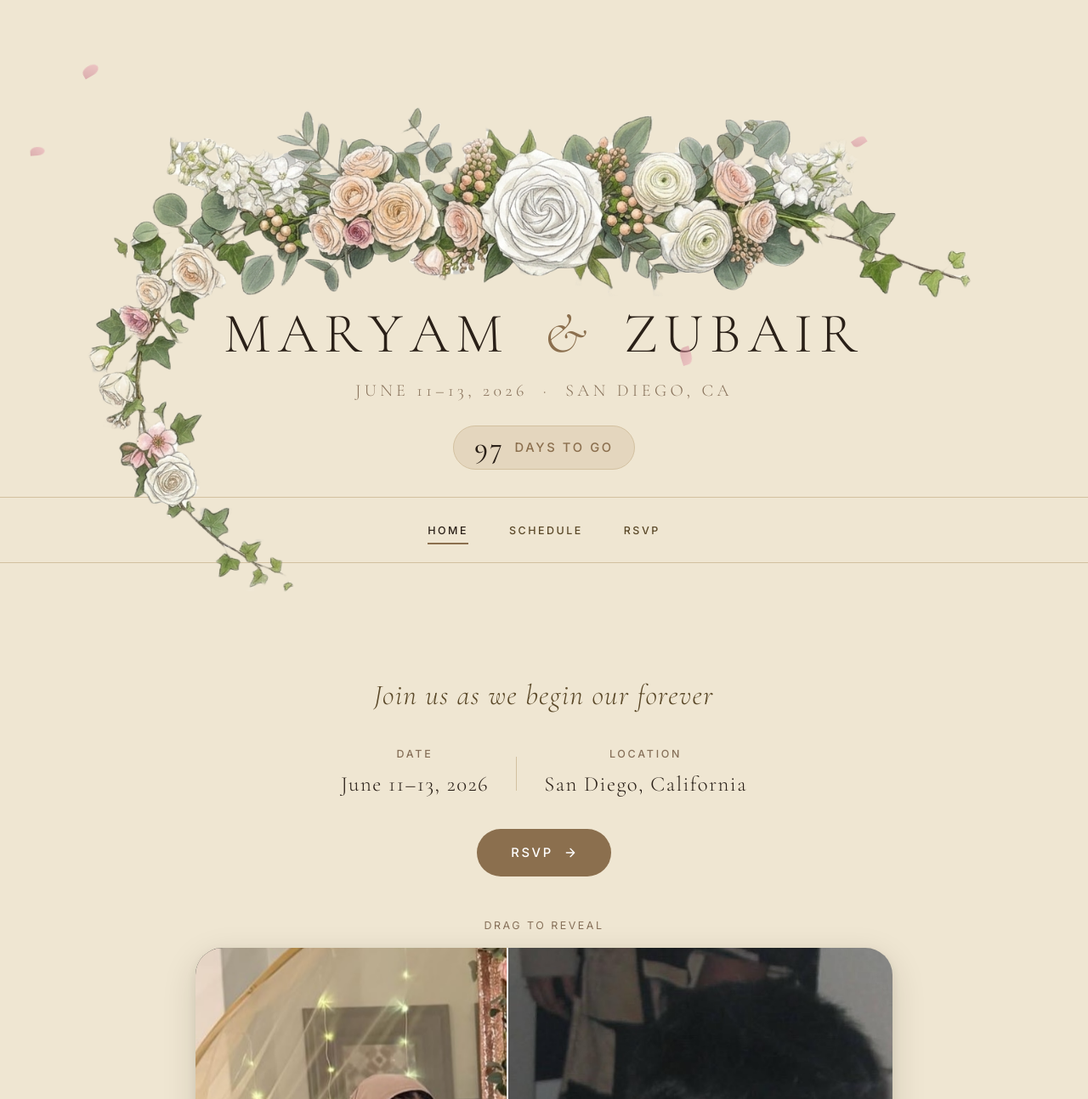
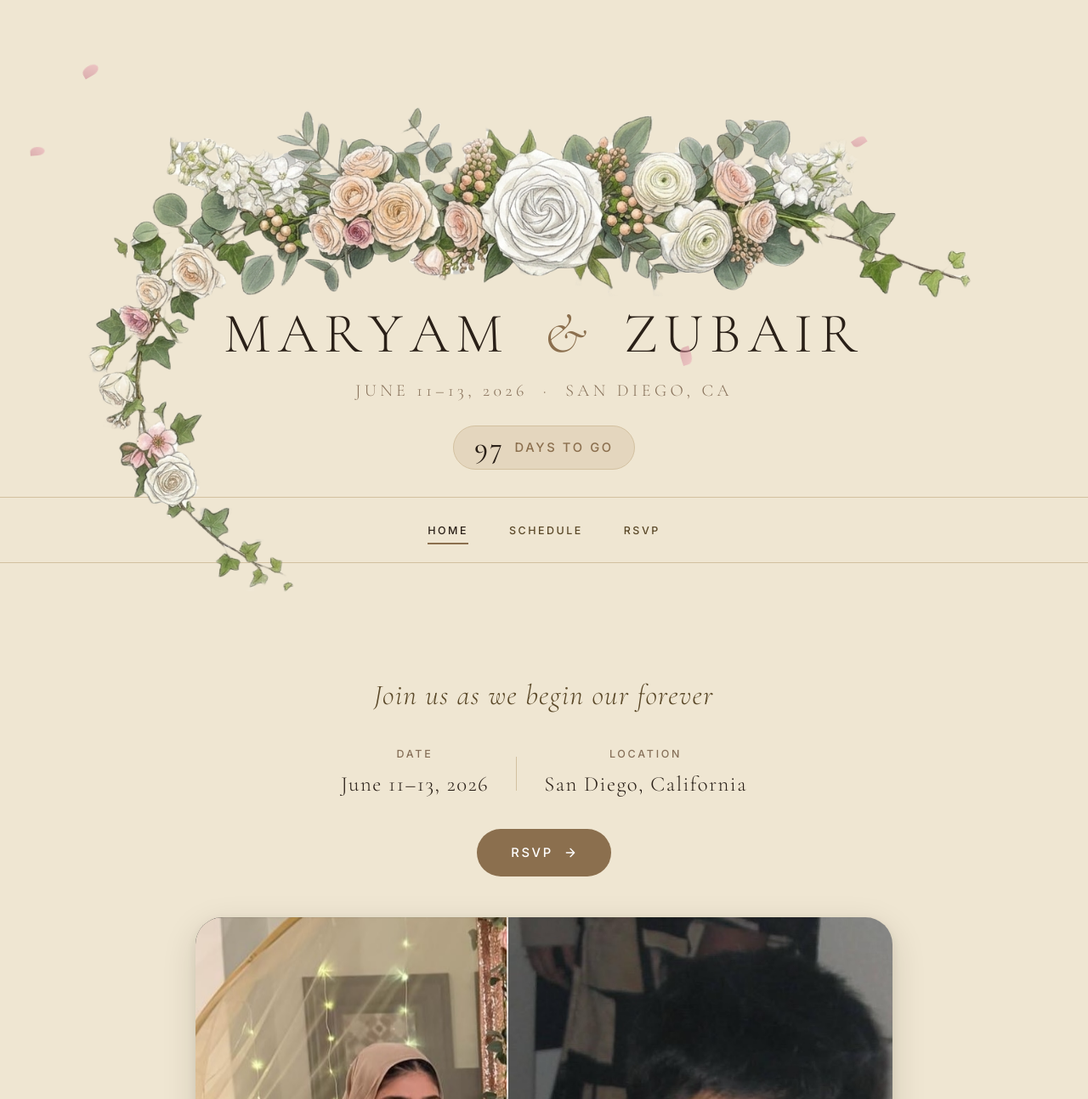
Before and after one commit to ZubairQazi/ZubairQazi.github.io, a Jekyll site: the page maryam/index.html, which Jekyll copies as it is, in a window 1280 px wide. Shown: the top 1294 px of the page at 85% size. Built offline with Jekyll 4.4.1, drawn with Linux system fonts in a browser that asks for light colours; nearby versions of some CDN libraries; grey boxes are pictures that could not be loaded.

Commit message:
fix(ui): remove drag hint and arrow circle, keep thin divider line

```diff
--- a/maryam/css/styles.css
+++ b/maryam/css/styles.css
@@ -530,32 +530,16 @@
   bottom: 0;
   left: 50%;
   transform: translateX(-50%);
-  width: 44px;
-  display: flex;
-  flex-direction: column;
-  align-items: center;
+  width: 2px;
   pointer-events: none;
   will-change: left;
   z-index: 10;
 }
 
 .ba-line {
-  flex: 1;
   width: 2px;
-  background: rgba(255,255,255,0.85);
-}
-
-.ba-circle {
-  width: 44px;
-  height: 44px;
-  border-radius: 50%;
-  background: #fff;
-  box-shadow: var(--shadow-md);
-  display: flex;
-  align-items: center;
-  justify-content: center;
-  gap: 2px;
-  flex-shrink: 0;
+  height: 100%;
+  background: rgba(255,255,255,0.7);
 }
 
 .ba-circle svg {
--- a/maryam/index.html
+++ b/maryam/index.html
@@ -91,7 +91,6 @@
 
       <!-- Before / After reveal slider -->
       <section class="ba-section container">
-        <p class="ba-label-hint">drag to reveal</p>
         <div class="ba-slider" id="ba-slider" role="img" aria-label="Before and after photo comparison">
 
           <!-- BEFORE (childhood) -->
@@ -106,17 +105,8 @@
             <span class="ba-label ba-label--after">After</span>
           </div>
 
-          <!-- Drag handle -->
+          <!-- Divider line -->
           <div class="ba-handle" id="ba-handle" aria-hidden="true">
-            <div class="ba-line"></div>
-            <div class="ba-circle">
-              <svg viewBox="0 0 24 24" fill="none" stroke="currentColor" stroke-width="2.5" stroke-linecap="round" stroke-linejoin="round">
-                <path d="M15 18l-6-6 6-6"/>
-              </svg>
-              <svg viewBox="0 0 24 24" fill="none" stroke="currentColor" stroke-width="2.5" stroke-linecap="round" stroke-linejoin="round">
-                <path d="M9 18l6-6-6-6"/>
-              </svg>
-            </div>
             <div class="ba-line"></div>
           </div>
 
```
